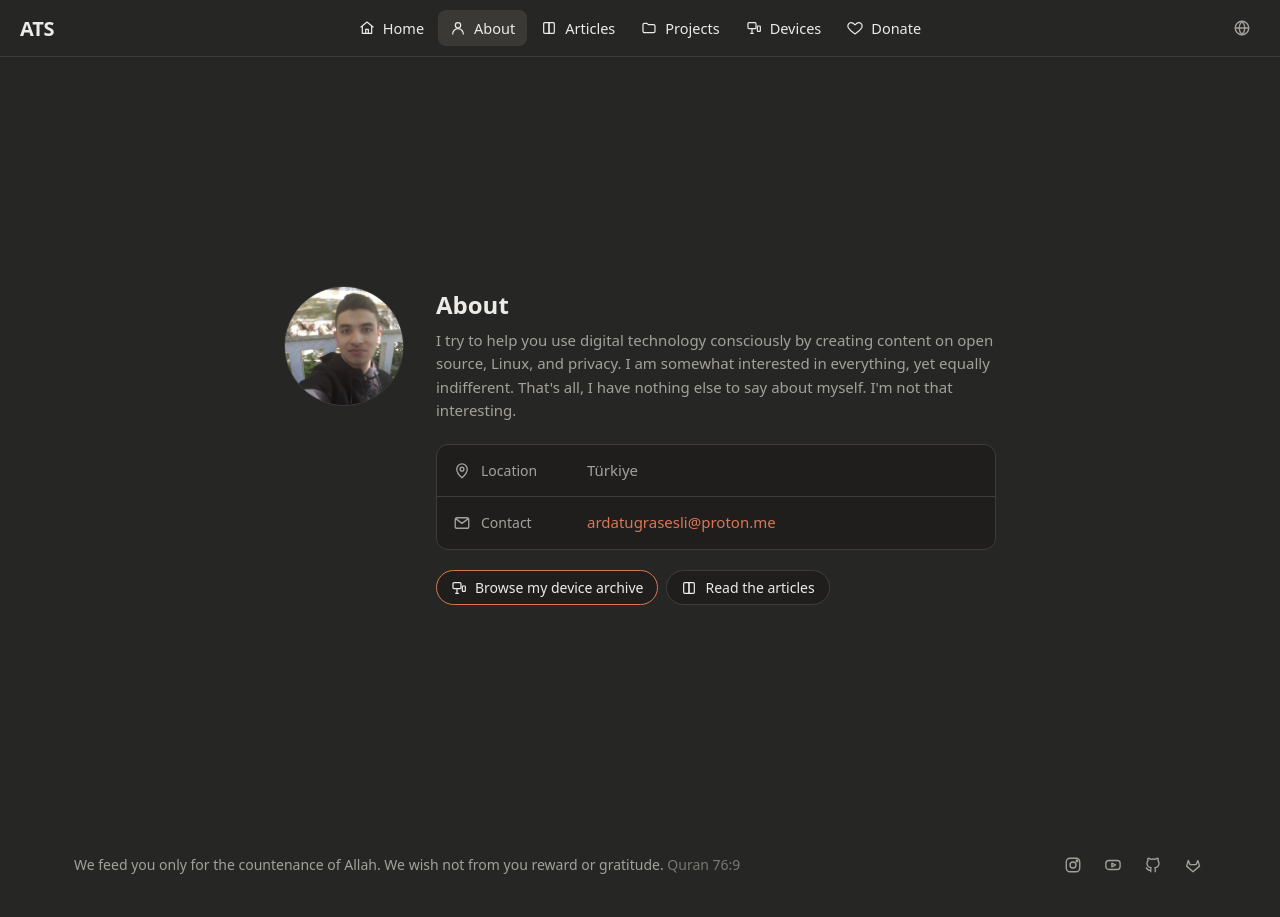
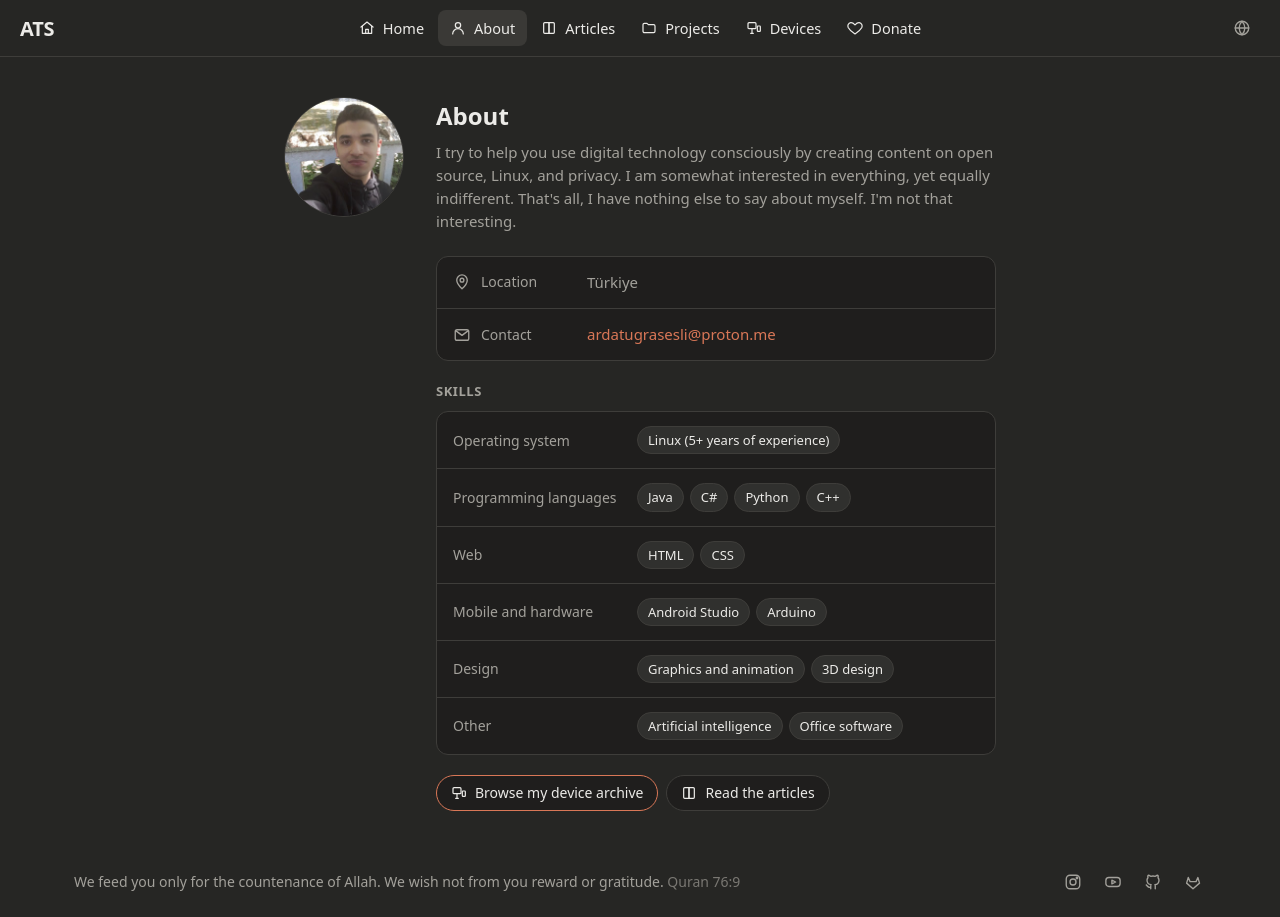
Before and after one commit to ardatugrasesliorgtr/www, a Jekyll site: the page built from hakkimda.html, in a window 1280 px wide. Built offline with Jekyll 4.4.1, drawn with Linux system fonts in a browser that asks for light colours.

Commit message:
Hakkımda'ya yetenekler, ana sayfada Son yazılar her zaman görünür
Co-Authored-By: Claude Opus 5.5 <noreply@anthropic.com>
Claude-Session: https://claude.ai/code/session_01CXGAzgq5PvA4QrY7pJJWJE

```diff
--- a/assets/css/style.css
+++ b/assets/css/style.css
@@ -322,3 +322,21 @@ dialog p { margin: 0 0 18px; color: var(--muted); }
 .social { padding: 4px; }
 .social svg { width: 18px; height: 18px; }
 .dialog-inner .btn { display: block; margin: 0 auto; }
+
+/* ---------- Yetenekler ---------- */
+.skills-title { margin-bottom: 0; }
+.skills { margin: 10px 0 20px; }
+.skills dt { width: 170px; flex: none; color: var(--muted); font-size: 14px; }
+.skills dd { margin: 0; flex: 1; min-width: 0; }
+.tags { display: flex; flex-wrap: wrap; gap: 6px; margin: 0; padding: 0; list-style: none; }
+.tags li {
+  padding: 3px 10px; border-radius: 999px;
+  background: var(--surface); border: 1px solid var(--border);
+  font-size: 13px;
+}
+.recent-empty { margin: 14px 0 0; padding: 16px; color: var(--muted); text-align: center; }
+
+@media (max-width: 900px) {
+  .skills .row { flex-direction: column; align-items: flex-start; gap: 8px; }
+  .skills dt { width: auto; }
+}
--- a/assets/js/i18n.js
+++ b/assets/js/i18n.js
@@ -58,7 +58,19 @@ window.TRANSLATIONS = Object.freeze({
     "recent_posts": "Son yazılar",
     "k53u_note": "Taş devrinden kalma bir bilgisayar.",
     "dev_disclaimer": "Yaptıklarınızdan siz sorumlusunuz. Cihazınız bozulursa sorumluluk kabul etmiyorum.",
-    "j7_xda": "XDA'da bu cihaz için bir sürü ROM var."
+    "j7_xda": "XDA'da bu cihaz için bir sürü ROM var.",
+    "sk_title": "Yetenekler",
+    "sk_os": "İşletim sistemi",
+    "sk_linux": "Linux (5 yıldan fazla deneyim)",
+    "sk_prog": "Programlama dilleri",
+    "sk_web": "Web",
+    "sk_mobile": "Mobil ve donanım",
+    "sk_design": "Tasarım",
+    "sk_graphics": "Grafik ve canlandırma",
+    "sk_3d": "3D tasarım",
+    "sk_other": "Diğer",
+    "sk_ai": "Yapay zekâ",
+    "sk_office": "Ofis programları"
   },
   "en": {
     "nav_blog": "Articles",
@@ -118,7 +130,19 @@ window.TRANSLATIONS = Object.freeze({
     "recent_posts": "Recent articles",
     "k53u_note": "A computer from the Stone Age.",
     "dev_disclaimer": "You are responsible for what you do. I take no responsibility if your device breaks.",
-    "j7_xda": "There are lots of ROMs for this device on XDA."
+    "j7_xda": "There are lots of ROMs for this device on XDA.",
+    "sk_title": "Skills",
+    "sk_os": "Operating system",
+    "sk_linux": "Linux (5+ years of experience)",
+    "sk_prog": "Programming languages",
+    "sk_web": "Web",
+    "sk_mobile": "Mobile and hardware",
+    "sk_design": "Design",
+    "sk_graphics": "Graphics and animation",
+    "sk_3d": "3D design",
+    "sk_other": "Other",
+    "sk_ai": "Artificial intelligence",
+    "sk_office": "Office software"
   },
   "ar": {
     "nav_blog": "المقالات",
@@ -178,7 +202,19 @@ window.TRANSLATIONS = Object.freeze({
     "recent_posts": "أحدث المقالات",
     "k53u_note": "حاسوب من العصر الحجري.",
     "dev_disclaimer": "أنت مسؤول عما تفعله. لا أتحمل أي مسؤولية إذا تعطل جهازك.",
-    "j7_xda": "يوجد الكثير من الرومات لهذا الجهاز على XDA."
+    "j7_xda": "يوجد الكثير من الرومات لهذا الجهاز على XDA.",
+    "sk_title": "المهارات",
+    "sk_os": "نظام التشغيل",
+    "sk_linux": "لينكس (أكثر من 5 سنوات من الخبرة)",
+    "sk_prog": "لغات البرمجة",
+    "sk_web": "الويب",
+    "sk_mobile": "الجوال والعتاد",
+    "sk_design": "التصميم",
+    "sk_graphics": "الرسوميات والتحريك",
+    "sk_3d": "التصميم ثلاثي الأبعاد",
+    "sk_other": "أخرى",
+    "sk_ai": "الذكاء الاصطناعي",
+    "sk_office": "برامج المكتب"
   },
   "es": {
     "nav_blog": "Artículos",
@@ -238,7 +274,19 @@ window.TRANSLATIONS = Object.freeze({
     "recent_posts": "Artículos recientes",
     "k53u_note": "Un ordenador de la Edad de Piedra.",
     "dev_disclaimer": "Eres responsable de lo que hagas. No me hago responsable si tu dispositivo se estropea.",
-    "j7_xda": "Hay un montón de ROM para este dispositivo en XDA."
+    "j7_xda": "Hay un montón de ROM para este dispositivo en XDA.",
+    "sk_title": "Habilidades",
+    "sk_os": "Sistema operativo",
+    "sk_linux": "Linux (más de 5 años de experiencia)",
+    "sk_prog": "Lenguajes de programación",
+    "sk_web": "Web",
+    "sk_mobile": "Móvil y hardware",
+    "sk_design": "Diseño",
+    "sk_graphics": "Gráficos y animación",
+    "sk_3d": "Diseño 3D",
+    "sk_other": "Otros",
+    "sk_ai": "Inteligencia artificial",
+    "sk_office": "Programas de ofimática"
   },
   "it": {
     "nav_blog": "Articoli",
@@ -298,7 +346,19 @@ window.TRANSLATIONS = Object.freeze({
     "recent_posts": "Articoli recenti",
     "k53u_note": "Un computer dell'età della pietra.",
     "dev_disclaimer": "Sei responsabile di ciò che fai. Non mi assumo alcuna responsabilità se il tuo dispositivo si rompe.",
-    "j7_xda": "Su XDA ci sono tantissime ROM per questo dispositivo."
+    "j7_xda": "Su XDA ci sono tantissime ROM per questo dispositivo.",
+    "sk_title": "Competenze",
+    "sk_os": "Sistema operativo",
+    "sk_linux": "Linux (oltre 5 anni di esperienza)",
+    "sk_prog": "Linguaggi di programmazione",
+    "sk_web": "Web",
+    "sk_mobile": "Mobile e hardware",
+    "sk_design": "Design",
+    "sk_graphics": "Grafica e animazione",
+    "sk_3d": "Design 3D",
+    "sk_other": "Altro",
+    "sk_ai": "Intelligenza artificiale",
+    "sk_office": "Programmi per l'ufficio"
   },
   "fr": {
     "nav_blog": "Articles",
@@ -358,6 +418,18 @@ window.TRANSLATIONS = Object.freeze({
     "recent_posts": "Articles récents",
     "k53u_note": "Un ordinateur de l'âge de pierre.",
     "dev_disclaimer": "Vous êtes responsable de ce que vous faites. Je décline toute responsabilité si votre appareil est endommagé.",
-    "j7_xda": "Il existe de nombreuses ROM pour cet appareil sur XDA."
+    "j7_xda": "Il existe de nombreuses ROM pour cet appareil sur XDA.",
+    "sk_title": "Compétences",
+    "sk_os": "Système d'exploitation",
+    "sk_linux": "Linux (plus de 5 ans d'expérience)",
+    "sk_prog": "Langages de programmation",
+    "sk_web": "Web",
+    "sk_mobile": "Mobile et matériel",
+    "sk_design": "Design",
+    "sk_graphics": "Graphisme et animation",
+    "sk_3d": "Conception 3D",
+    "sk_other": "Autres",
+    "sk_ai": "Intelligence artificielle",
+    "sk_office": "Logiciels de bureautique"
   }
 });
--- a/hakkimda.html
+++ b/hakkimda.html
@@ -13,6 +13,15 @@ nav: hakkimda
         <div class="row"><dt><svg viewBox="0 0 24 24" aria-hidden="true" focusable="false"><path d="M12 21s-7-6.2-7-11.5a7 7 0 0 1 14 0C19 14.8 12 21 12 21Z"/><circle cx="12" cy="9.5" r="2.5"/></svg><span data-i18n="about_loc_label">Konum</span></dt><dd data-i18n="about_loc">Türkiye</dd></div>
         <div class="row"><dt><svg viewBox="0 0 24 24" aria-hidden="true" focusable="false"><rect x="3" y="5" width="18" height="14" rx="2.5"/><path d="m4 6.5 8 6 8-6"/></svg><span data-i18n="about_contact">İletişim</span></dt><dd><a href="mailto:ardatugrasesli@proton.me">ardatugrasesli@proton.me</a></dd></div>
       </dl>
+      <h2 class="recent-title skills-title" data-i18n="sk_title">Yetenekler</h2>
+      <dl class="card skills">
+        <div class="row"><dt data-i18n="sk_os">İşletim sistemi</dt><dd><ul class="tags"><li data-i18n="sk_linux">Linux (5 yıldan fazla deneyim)</li></ul></dd></div>
+        <div class="row"><dt data-i18n="sk_prog">Programlama dilleri</dt><dd><ul class="tags"><li>Java</li><li>C#</li><li>Python</li><li>C++</li></ul></dd></div>
+        <div class="row"><dt data-i18n="sk_web">Web</dt><dd><ul class="tags"><li>HTML</li><li>CSS</li></ul></dd></div>
+        <div class="row"><dt data-i18n="sk_mobile">Mobil ve donanım</dt><dd><ul class="tags"><li>Android Studio</li><li>Arduino</li></ul></dd></div>
+        <div class="row"><dt data-i18n="sk_design">Tasarım</dt><dd><ul class="tags"><li data-i18n="sk_graphics">Grafik ve canlandırma</li><li data-i18n="sk_3d">3D tasarım</li></ul></dd></div>
+        <div class="row"><dt data-i18n="sk_other">Diğer</dt><dd><ul class="tags"><li data-i18n="sk_ai">Yapay zekâ</li><li data-i18n="sk_office">Ofis programları</li></ul></dd></div>
+      </dl>
       <div class="chips">
         <a class="chip primary" href="cihazlarim.html"><svg viewBox="0 0 24 24" aria-hidden="true" focusable="false"><rect x="3" y="4" width="12" height="9" rx="1.5"/><path d="M7 20h4"/><path d="M9 13v7"/><rect x="17" y="9" width="4.5" height="8" rx="1"/></svg><span data-i18n="about_devices">Cihaz arşivimi incele</span></a>
         <a class="chip" href="yazilar.html"><svg viewBox="0 0 24 24" aria-hidden="true" focusable="false"><path d="M4 5.5C4 4.7 4.7 4 5.5 4H12v16H5.5c-.8 0-1.5-.7-1.5-1.5v-13Z"/><path d="M20 5.5c0-.8-.7-1.5-1.5-1.5H12v16h6.5c.8 0 1.5-.7 1.5-1.5v-13Z"/></svg><span data-i18n="about_posts">Yazıları oku</span></a>
--- a/index.html
+++ b/index.html
@@ -7,9 +7,11 @@ nav: index
     <h1 data-i18n="hero_title">Merhaba! Ben Arda.</h1>
     <p data-i18n="hero_desc">Açık kaynak, Linux ve mahremiyet gibi konularda içerikler üreterek dijital teknolojiyi bilinçli kullanmanız için çabalayan biriyim. Her şeyle bir nebze ilgili, bir o kadar da ilgisizim. İşte bu kadar, kendim hakkında söyleyecek başka bir şeyim yok. O kadar da ilginç biri değilim.</p>
   </section>
-{% if site.posts.size > 0 %}
   <section class="recent">
     <h2 class="recent-title" data-i18n="recent_posts">Son yazılar</h2>
+{% if site.posts.size > 0 %}
 {% include post-list.html limit=3 heading="h3" %}
+{% else %}
+    <p class="card recent-empty" data-i18n="empty_blog">Şu anda yazı yok</p>
+{% endif %}
   </section>
-{% endif %}
```
